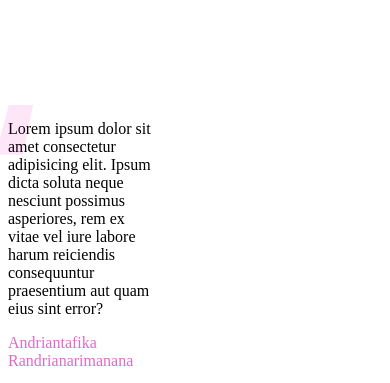
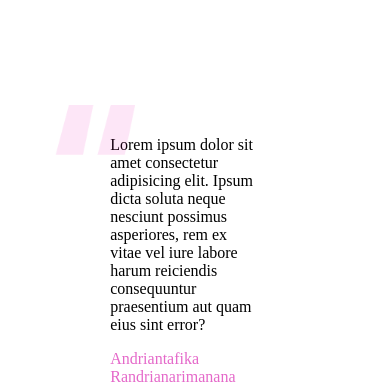
Before and after one commit to RichardPrasomsouk/Yearbook_H2, a Symfony app: template templates/authors/citation.html.twig in a window 390 px wide; the page is wider, and only the part inside the window is pictured. Shown: the top 383 px of that part. Run offline with Twig, Linux system fonts and the light colour scheme; the template is opened without the code that fills it, so the values that code supplies are empty; some libraries are stand-ins or nearby versions.

Commit message:
fix typo in css

```diff
--- a/public/css/citation.css
+++ b/public/css/citation.css
@@ -9,7 +9,7 @@
   width: 500px;
   height: 500px;
   object-fit: cover;
-  border-radius: 20px;co
+  border-radius: 20px;
 }
 .bloc-citation {
   position: relative;
@@ -29,7 +29,7 @@
 }
 @media screen and (max-width: 1160px) {
   .bloc {
-    display: block;
-    justify-content: center;
+    display: flex;
+    flex-direction: column;
   }
 }
```
